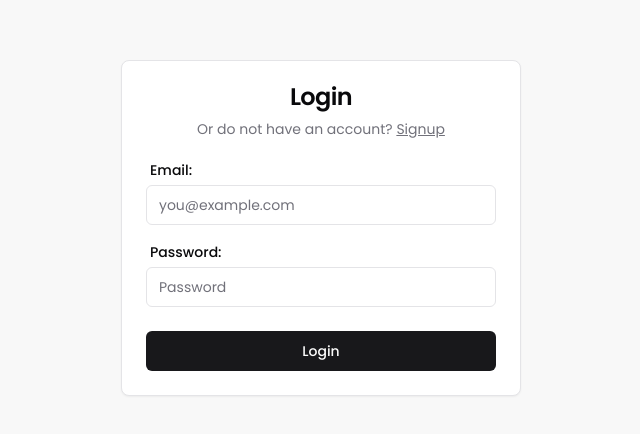
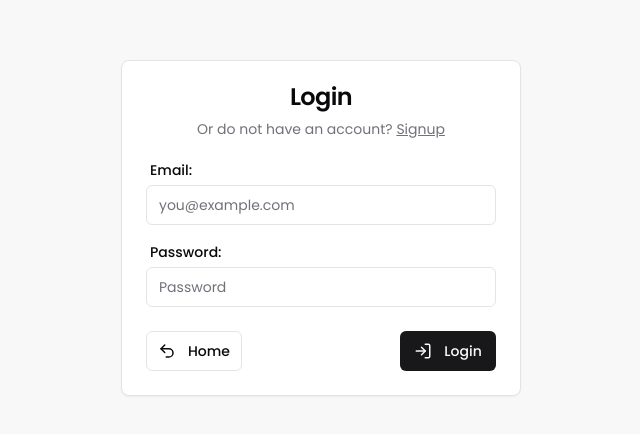
Before and after one commit to AbeeraTahir/blog-sphere, a Next.js app: page /login in a window 1280 px wide. Shown: the part 172-606 px from the top of the page, without its empty margins (319-959 px from the left). Built offline with nearby package versions, Linux system fonts and the light colour scheme.

Commit message:
feat(enhancement): add homepage buttons in login and signup forms

```diff
--- a/src/app/(auth)/login/page.tsx
+++ b/src/app/(auth)/login/page.tsx
@@ -23,6 +23,7 @@ import {
   LoginValidator,
 } from "@/lib/validators/authValidator";
 import Link from "next/link";
+import { LogIn, Undo2 } from "lucide-react";
 
 const Login = () => {
   const {
@@ -100,8 +101,19 @@ const Login = () => {
             )}
           </div>
         </CardContent>
-        <CardFooter>
-          <Button className="w-full">
+        <CardFooter className="flex justify-between">
+          <Link href="/">
+            <Button variant="outline" className="w-24 flex gap-3">
+              <span>
+                <Undo2 size={18} strokeWidth={2} />
+              </span>
+              <span>Home</span>
+            </Button>
+          </Link>
+          <Button className="w-24 flex gap-3 items-center">
+            <span>
+              <LogIn size={18} strokeWidth={2} />
+            </span>
             {isLoading ? (
               <ReloadIcon className="h-4 w-4 animate-spin" />
             ) : (
--- a/src/app/(auth)/signup/page.tsx
+++ b/src/app/(auth)/signup/page.tsx
@@ -23,6 +23,7 @@ import {
   SignupValidator,
 } from "@/lib/validators/authValidator";
 import Link from "next/link";
+import { LogIn, Undo2 } from "lucide-react";
 
 const Signup = () => {
   const {
@@ -118,8 +119,19 @@ const Signup = () => {
             )}
           </div>
         </CardContent>
-        <CardFooter>
-          <Button className="w-full">
+        <CardFooter className="flex justify-between">
+          <Link href="/">
+            <Button variant="outline" className="w-24 flex gap-3">
+              <span>
+                <Undo2 size={18} strokeWidth={2} />
+              </span>
+              <span>Home</span>
+            </Button>
+          </Link>
+          <Button className="w-28 flex gap-3 items-center">
+            <span>
+              <LogIn size={18} strokeWidth={2} />
+            </span>
             {isLoading ? (
               <ReloadIcon className="h-4 w-4 animate-spin" />
             ) : (
```
